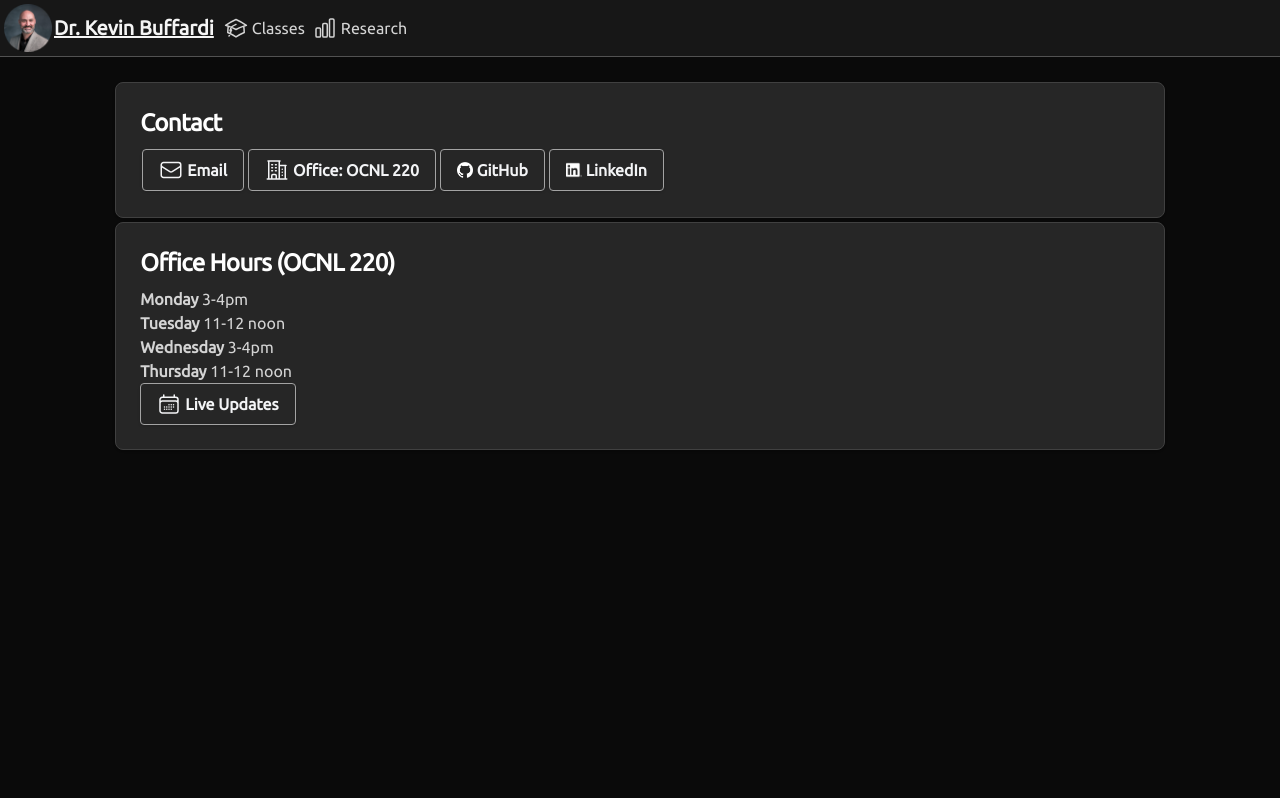
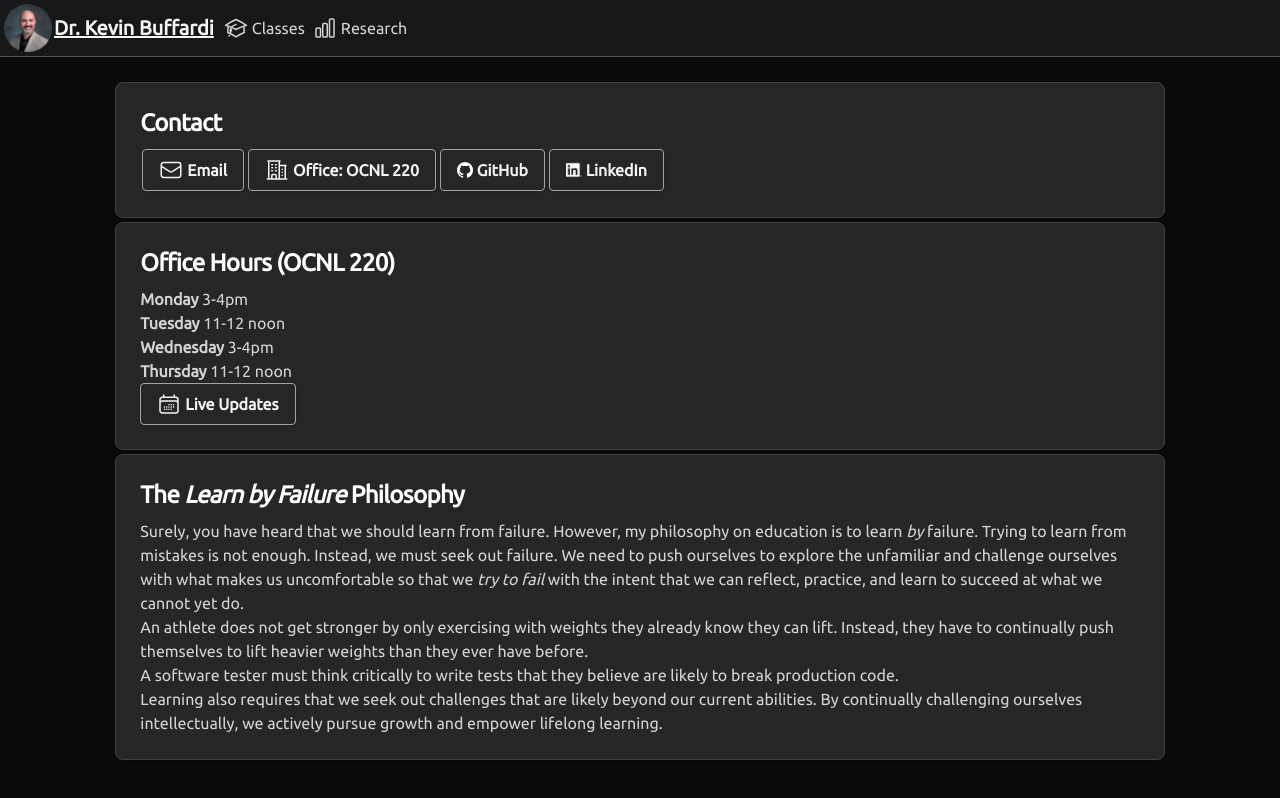
Before and after one commit to kbuffardi/kbuffardi.github.io, a Next.js app: page / in a window 1280 px wide. Built offline with nearby package versions, Linux system fonts and the light colour scheme.

Commit message:
Add Philosophy of Learn By Failure

```diff
--- a/src/app/page.tsx
+++ b/src/app/page.tsx
@@ -52,6 +52,31 @@ export default function Home() {
                 </p>
               </div>
             </div>
+            <div className="p-6 m-0.5 bg-neutral-800 border border-neutral-700 rounded-lg shadow w-full">
+              <h5 className="mb-2 text-2xl font-bold tracking-tight text-gray-900 text-white">The <i>Learn by Failure</i> Philosophy</h5>
+              <div className="flex-wrap text-neutral-300">
+                <p>Surely, you have heard that we should learn from failure.
+                   However, my philosophy on education is to learn <i>by</i> failure.
+                   Trying to learn from mistakes is not enough. Instead, we
+                   must seek out failure. We need to push ourselves to explore the
+                   unfamiliar and challenge ourselves with what makes us uncomfortable
+                   so that we <i>try to fail</i> with the intent that we can reflect,
+                   practice, and learn to succeed at what we cannot yet do.
+                </p>
+                <p>An athlete does not get stronger by only exercising with weights they
+                    already know they can lift. Instead, they have to continually push
+                    themselves to lift heavier weights than they ever have before.
+                </p>
+                <p>A software tester must think critically to write tests that they
+                   believe are likely to break production code.
+                </p>
+                <p>Learning also requires that we seek out challenges that are likely
+                   beyond our current abilities. By continually challenging ourselves
+                   intellectually, we actively pursue growth and empower lifelong
+                   learning.
+                </p>
+              </div>
+            </div>
           </div>
         </main>
       </div>
```
